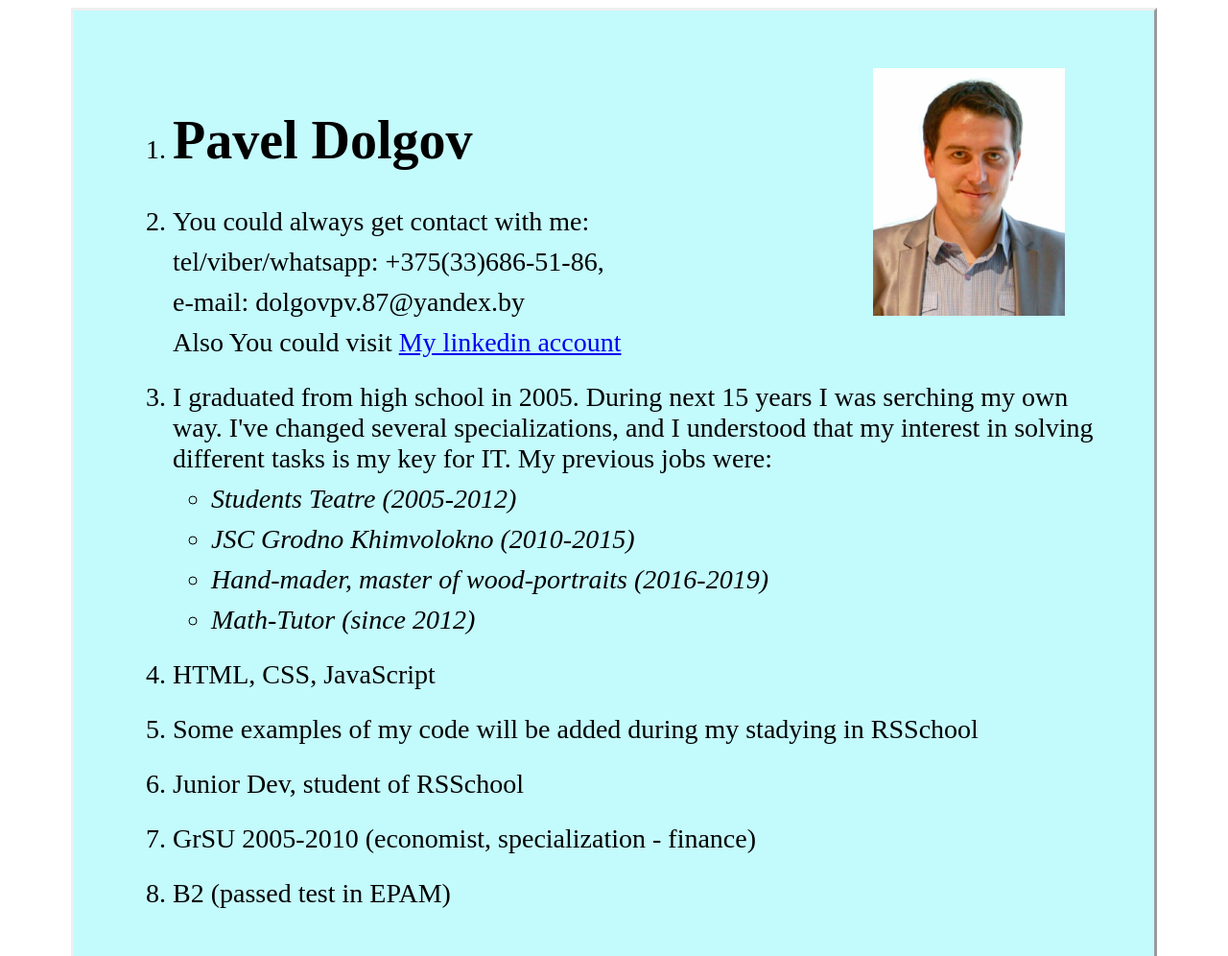
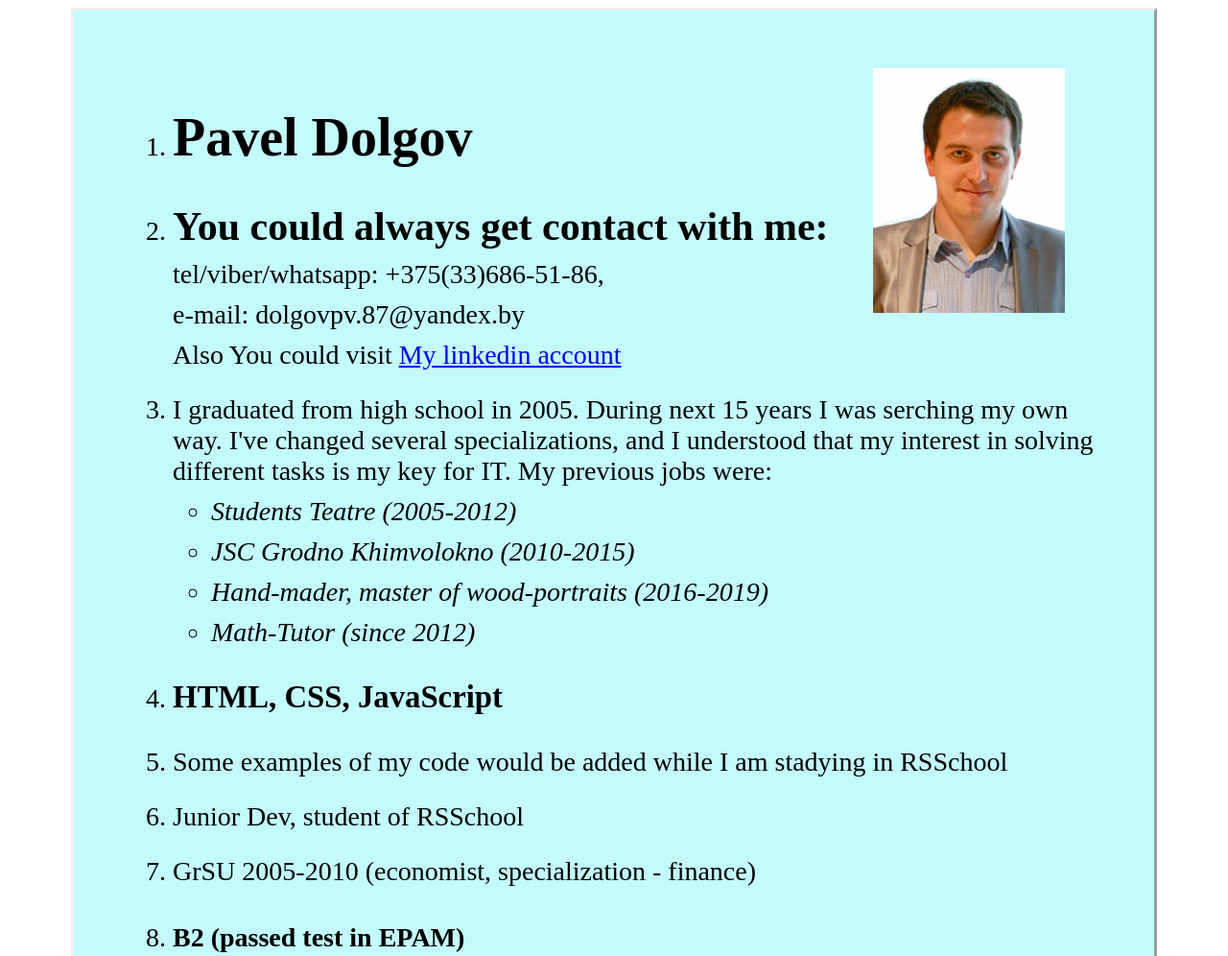
Before and after one commit to mamont79/rsschool-cv.old, a plain HTML site: page index.html in a window 1280 px wide. Shown: the top 996 px of the page at 96% size. Drawn offline with Linux system fonts and the light colour scheme.

Commit message:
add: new index file

```diff
--- a/index.html
+++ b/index.html
@@ -52,7 +52,7 @@
 <body>
     <div class="wrap">
         <div class="photo">
-            <img src="photo.jpg" alt="my photo" width="20%" height="20%">
+            <img src="photo.jpg" alt="my photo" width="200px" height="255px">
         </div>
         <ol class="list">
             <li class="list_item">
@@ -60,7 +60,7 @@
             </li>
 
             <li class="list_item">
-                <p class="text">You could always get contact with me:</p>
+                <h2 class="text">You could always get contact with me:</h2>
                 <p class="text">tel/viber/whatsapp: +375(33)686-51-86,</p>
 
                 <p class="text">e-mail: dolgovpv.87@yandex.by</p>
@@ -85,10 +85,10 @@
 
             </li>
             <li class="list_item">
-                HTML, CSS, JavaScript
+                <h3>HTML, CSS, JavaScript</h3>
             </li>
             <li class="list_item">
-                Some examples of my code will be added during my stadying in RSSchool
+                Some examples of my code would be added while I am stadying in RSSchool
             </li>
             <li class="list_item">
                 Junior Dev, student of RSSchool
@@ -97,7 +97,7 @@
                 GrSU 2005-2010 (economist, specialization - finance)
             </li>
             <li class="list_item">
-                B2 (passed test in EPAM)
+                <h4>B2 (passed test in EPAM)</h4>
             </li>
 
         </ol>
```
